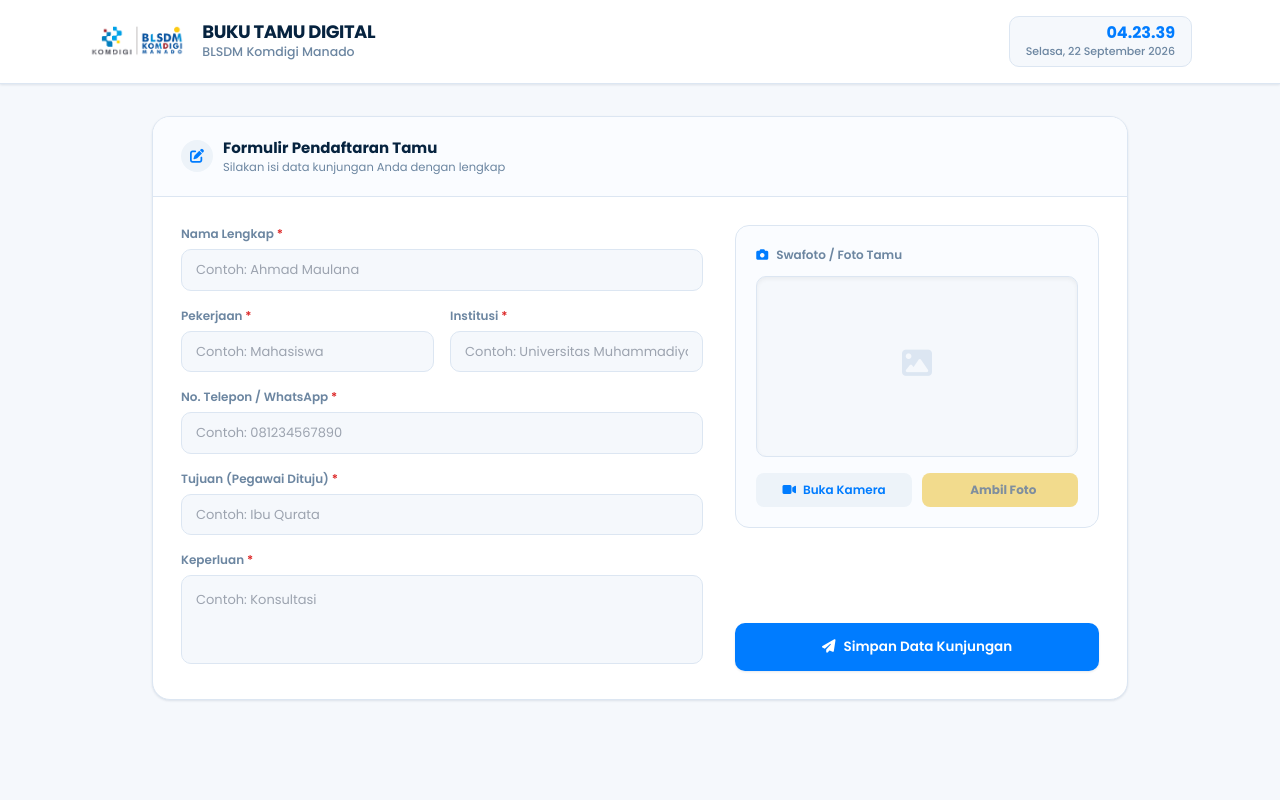
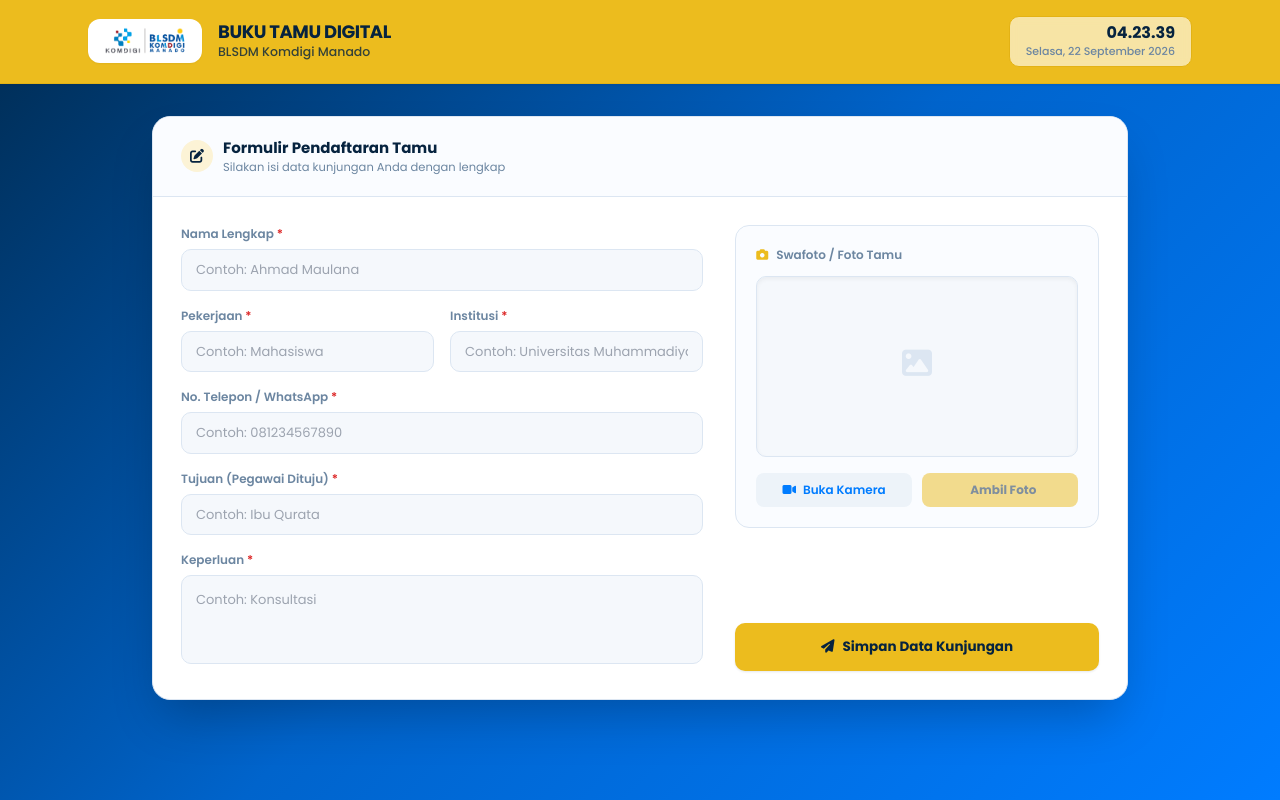
Before and after one commit to aqshalibrahim/buku-tamu-blsdm, a plain HTML site: page index.html in a window 1280 px wide. Drawn offline with nearby package versions, Linux system fonts and the light colour scheme.

Commit message:
Add files via upload
ubah warna backgroung

```diff
--- a/index.html
+++ b/index.html
@@ -29,6 +29,7 @@
                             border: '#DCE6F2',
                             red: '#DC2626',
                             amber: '#ECBC1E',
+                            amberLight: '#FCF3D6',
                             navy: '#002B51'
                         }
                     },
@@ -43,24 +44,31 @@
             }
         }
     </script>
-    <style>body { background-color: #F5F8FC; }</style>
+    <style>
+        body {
+            background: linear-gradient(135deg, #002B51 0%, #0064CC 50%, #007CFF 100%);
+            background-attachment: fixed;
+        }
+    </style>
 </head>
 <body class="text-tu-text min-h-screen flex flex-col font-sans">
 
-    <!-- Topbar dengan Live Clock -->
-    <header class="bg-tu-card border-b border-tu-border shadow-tu-sm sticky top-0 z-40">
+    <!-- Topbar dengan Header Kuning & Logo ber-Background Putih -->
+    <header class="bg-tu-amber border-b border-[#E3B215] shadow-tu-sm sticky top-0 z-40">
         <div class="max-w-6xl mx-auto px-6 py-4">
             <div class="flex flex-col md:flex-row items-center justify-between gap-4">
                 <div class="flex items-center gap-4">
-                    <img src="LOGO BLSDM DAN KOMDIGI.png" alt="Logo" class="h-8 w-auto object-contain">
+                    <div class="bg-white px-3.5 py-2 rounded-[12px] shadow-sm flex items-center justify-center">
+                        <img src="LOGO BLSDM DAN KOMDIGI.png" alt="Logo" class="h-7 w-auto object-contain">
+                    </div>
                     <div>
                         <h1 class="text-[18px] font-bold tracking-tight text-tu-text leading-tight">BUKU TAMU DIGITAL</h1>
-                        <p class="text-[12.5px] text-tu-textSub font-medium">BLSDM Komdigi Manado</p>
+                        <p class="text-[12.5px] text-[#06233F]/80 font-medium">BLSDM Komdigi Manado</p>
                     </div>
                 </div>
                 <!-- Indikator Jam Live -->
-                <div class="hidden md:flex flex-col items-end bg-tu-bg border border-tu-border px-4 py-1.5 rounded-[10px]">
-                    <div id="liveTime" class="text-[16px] font-bold text-tu-accent leading-tight">00:00:00</div>
+                <div class="hidden md:flex flex-col items-end bg-white/60 border border-[#E3B215] px-4 py-1.5 rounded-[10px] backdrop-blur-sm">
+                    <div id="liveTime" class="text-[16px] font-bold text-tu-text leading-tight">00:00:00</div>
                     <div id="liveDate" class="text-[11px] font-medium text-tu-textSub">Memuat tanggal...</div>
                 </div>
             </div>
@@ -68,11 +76,11 @@
     </header>
 
     <main class="max-w-5xl mx-auto px-4 sm:px-6 py-8 flex-grow w-full">
-        <div class="bg-tu-card rounded-[18px] border border-tu-border shadow-tu-sm overflow-hidden">
+        <div class="bg-tu-card rounded-[18px] border border-tu-border shadow-2xl overflow-hidden backdrop-blur-sm">
 
             <div class="px-7 py-5 border-b border-tu-border flex items-center justify-between bg-[#FAFCFF]">
                 <div class="flex items-center gap-2.5">
-                    <div class="w-8 h-8 rounded-full bg-tu-accentLight text-tu-accent flex items-center justify-center">
+                    <div class="w-8 h-8 rounded-full bg-tu-amberLight text-tu-text flex items-center justify-center font-bold">
                         <i class="fa-solid fa-pen-to-square text-sm"></i>
                     </div>
                     <div>
@@ -122,10 +130,10 @@
                     <!-- Kanan: Kamera & Submit -->
                     <div class="lg:col-span-5 flex flex-col justify-between space-y-5">
                         <div class="bg-[#FAFCFF] p-5 rounded-[14px] border border-tu-border">
-                            <label class="text-[12px] font-semibold text-tu-textSub mb-3 flex items-center gap-2"><i class="fa-solid fa-camera text-tu-accent"></i> Swafoto / Foto Tamu</label>
+                            <label class="text-[12px] font-semibold text-tu-textSub mb-3 flex items-center gap-2"><i class="fa-solid fa-camera text-tu-amber"></i> Swafoto / Foto Tamu</label>
 
                             <div class="relative w-full aspect-video bg-tu-bg rounded-[10px] overflow-hidden flex items-center justify-center border border-tu-border shadow-inner">
-                                <video id="webcam" autoplay playsinline class="w-full h-full object-cover hidden"></video>
+                                <video id="webcam" autoplay playsinline class="w-full h-full object-cover hidden" style="transform: scaleX(-1);"></video>
                                 <img id="photoPreview" class="w-full h-full object-cover hidden">
                                 <canvas id="canvas" class="hidden"></canvas>
                                 <div id="cameraPlaceholder" class="text-center p-4">
@@ -139,7 +147,7 @@
                             </div>
                         </div>
 
-                        <button type="submit" id="btnSubmit" class="w-full py-3.5 px-6 bg-tu-accent hover:bg-tu-accentDark text-white font-semibold text-[13.5px] rounded-[10px] shadow-tu-sm transition-colors flex justify-center items-center gap-2">
+                        <button type="submit" id="btnSubmit" class="w-full py-3.5 px-6 bg-tu-amber hover:brightness-95 text-tu-text font-bold text-[13.5px] rounded-[10px] shadow-tu-sm transition-all flex justify-center items-center gap-2">
                             <i class="fa-solid fa-paper-plane"></i> Simpan Data Kunjungan
                         </button>
                     </div>
@@ -159,7 +167,6 @@
         let capturedPhotoData = null;
         let mediaStream = null;
 
-        // FUNGSI JAM REAL-TIME
         function updateClock() {
             const now = new Date();
             const timeOptions = { hour: '2-digit', minute: '2-digit', second: '2-digit', hour12: false };
@@ -169,7 +176,7 @@
             document.getElementById('liveDate').innerText = now.toLocaleDateString('id-ID', dateOptions);
         }
         setInterval(updateClock, 1000);
-        updateClock(); // Jalankan sekali saat load pertama
+        updateClock();
 
         async function startWebcam() {
             const video = document.getElementById('webcam');
@@ -189,7 +196,13 @@
             const preview = document.getElementById('photoPreview');
             canvas.width = video.videoWidth || 320;
             canvas.height = video.videoHeight || 240;
-            canvas.getContext('2d').drawImage(video, 0, 0, canvas.width, canvas.height);
+
+            const ctx = canvas.getContext('2d');
+            ctx.save();
+            ctx.scale(-1, 1);
+            ctx.drawImage(video, -canvas.width, 0, canvas.width, canvas.height);
+            ctx.restore();
+
             capturedPhotoData = canvas.toDataURL('image/jpeg', 0.8);
             preview.src = capturedPhotoData;
             preview.classList.remove('hidden');
@@ -206,9 +219,8 @@
             btnSubmit.innerHTML = `<i class="fa-solid fa-spinner fa-spin"></i> Menyimpan...`;
             btnSubmit.disabled = true;
 
-            // Mengirim timestamp pengisian ke backend (selain dari backend yang otomatis mencatat jam)
             const payload = {
-                timestamp: new Date().toISOString(), // TIMESTAMP ditambahkan ke Payload
+                timestamp: new Date().toISOString(),
                 nama: document.getElementById('inputNama').value,
                 pekerjaan: document.getElementById('inputPekerjaan').value,
                 institusi: document.getElementById('inputInstitusi').value,
```
